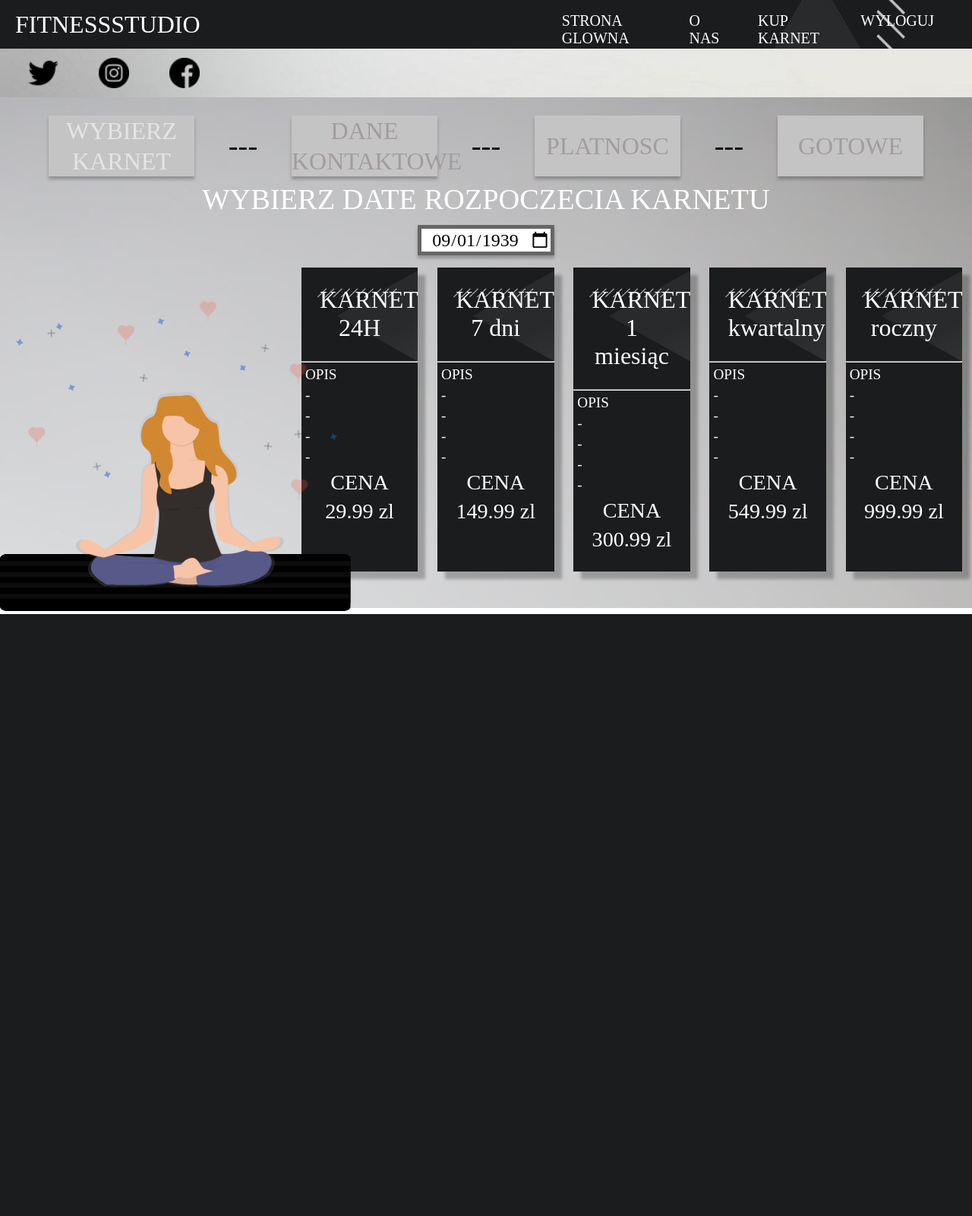
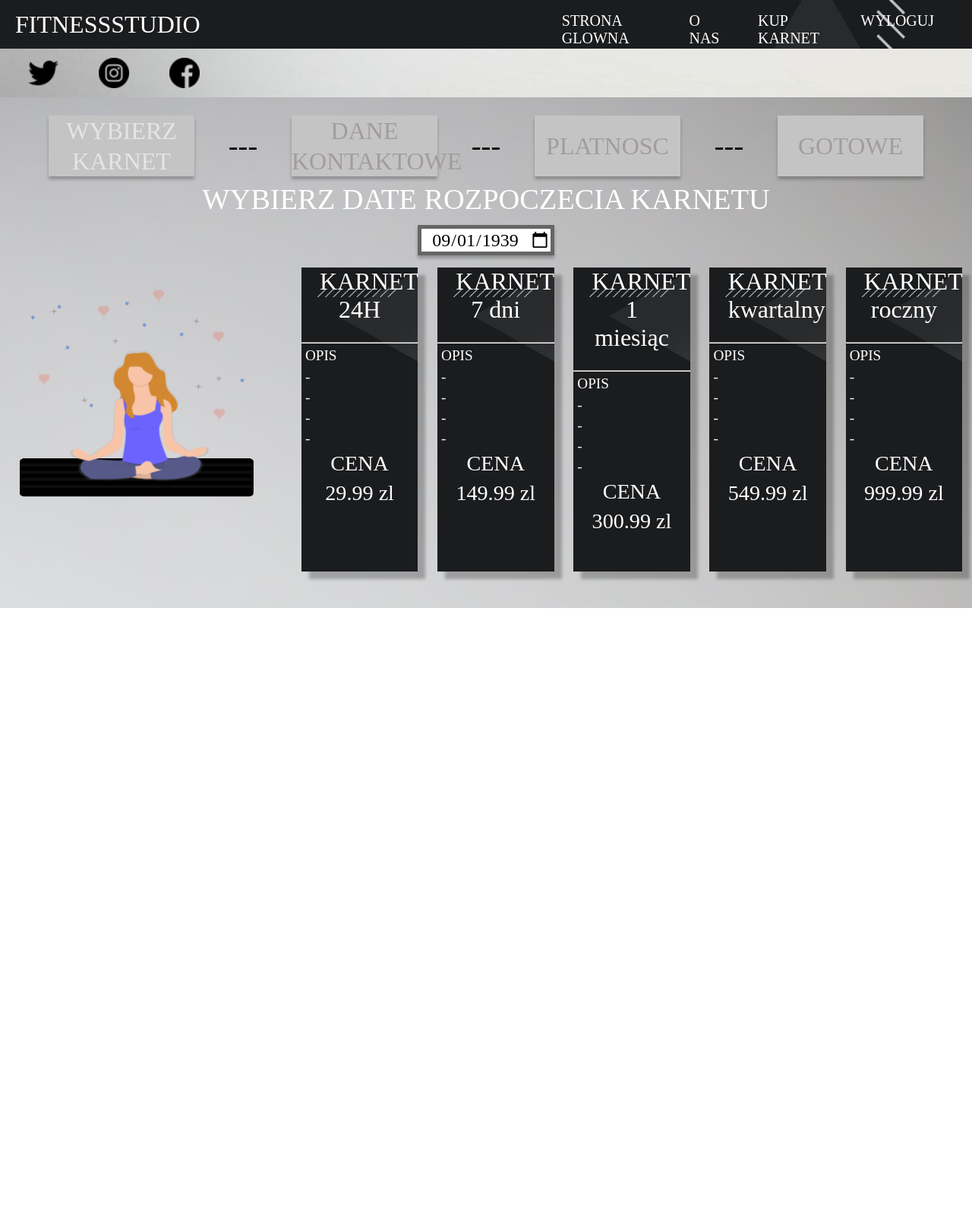
Before and after one commit to RyyyyC/FittnessStudio, a PHP site: page /Passes.php in a window 1280 px wide. Shown: the whole page at 76% size. Before the commit the page ends 808 px from the top, so only its background shows below. Run offline with PHP 8.4, Linux system fonts and the light colour scheme; some web fonts are replaced.

Commit message:
Add files via upload

```diff
--- a/Passes.php
+++ b/Passes.php
@@ -13,7 +13,7 @@
 		</title>
 	</head>
 	<body>
-		<section>
+		<section  id="sekcja_1">
 			<div class="Naglowek">
 				<div style="width: 70vw;">
 					<p id = "Logo">FITNESSSTUDIO</p>
@@ -150,7 +150,7 @@
                                 <path id="Vector_51" opacity="0.07" d="M262.147 326.861C259.473 322.59 255.303 319.468 250.451 318.103C245.6 316.739 240.414 317.231 235.905 319.483C244.285 325.78 253.53 327.461 262.147 326.861Z" fill="white"/>
                                 <path id="Vector_52" opacity="0.07" d="M276.33 323.136C278.999 318.865 283.164 315.743 288.012 314.378C292.859 313.014 298.042 313.506 302.546 315.757C294.185 322.028 284.948 323.703 276.33 323.136Z" fill="white"/>
                                 <path id="Vector_53" opacity="0.1" d="M226.45 286.594L231.58 318.744C231.58 318.744 226.305 334.51 231.58 350.024C236.854 365.539 225.072 423.338 225.072 423.338C225.072 423.338 286.88 443.119 324.635 420.338C324.635 420.338 296.863 361.787 308.619 342.27C320.375 322.753 308.817 315.118 308.817 315.118L310.623 279.209L302.118 276.71L297.113 312.243C297.113 312.243 262.583 336.264 237.059 315.243L231.553 276.71L226.45 286.594Z" fill="black"/>
-                                <path id="Vector_54" d="M226.199 286.343L231.58 319.245C231.58 319.245 226.305 335.011 231.58 350.525C236.854 366.04 225.072 423.839 225.072 423.839C225.072 423.839 286.88 443.62 324.635 420.839C324.635 420.839 296.863 362.282 308.619 342.765C320.375 323.248 308.817 315.619 308.817 315.619L310.623 279.71L302.118 277.211L297.113 312.744C297.113 312.744 262.583 336.764 237.059 315.744L231.553 277.211L226.199 286.343Z" fill="#332D2C"/>
+                                <path id="Vector_54" d="M226.199 286.343L231.58 319.245C231.58 319.245 226.305 335.011 231.58 350.525C236.854 366.04 225.072 423.839 225.072 423.839C225.072 423.839 286.88 443.62 324.635 420.839C324.635 420.839 296.863 362.282 308.619 342.765C320.375 323.248 308.817 315.619 308.817 315.619L310.623 279.71L302.118 277.211L297.113 312.744C297.113 312.744 262.583 336.764 237.059 315.744L231.553 277.211L226.199 286.343Z" fill="#6C63FF"/>
                                 <path id="Vector_55" d="M251.598 436.097L264.607 434.336C264.607 434.336 279.62 415.07 290.381 429.833C290.381 429.833 294.884 439.341 300.39 441.088C304.155 442.228 308.005 443.066 311.903 443.594L289.629 449.851C289.629 449.851 279.871 455.607 269.611 454.104C263.572 453.18 257.4 453.695 251.598 455.607V436.097Z" fill="#F7C4A7"/>
                                 <path id="Vector_56" opacity="0.1" d="M237.21 354.402C237.21 354.402 260.73 357.904 264.732 351.653L237.21 354.402Z" fill="black"/>
                                 <path id="Vector_57" opacity="0.1" d="M281.75 350.4C281.75 350.4 286.254 354.903 304.267 351.653L281.75 350.4Z" fill="black"/>
@@ -177,7 +177,8 @@
                     </section>
                 </div>
                 <div class="PrawyBok">
-                    <div class="KartaKarnet">
+                    <a href="#sekcja_2">
+                        <div class="KartaKarnet" href="#sekcja_2">
                             <p class="Tytul-Karent">KARNET 24H</p>
                             <hr>
                             <p class="opis-Karnet">OPIS</p>
@@ -188,7 +189,9 @@
                             <p class="cena-Karnet">CENA</p>
                             <p class="cena-Karnet">29.99 zl</p>
                         </div>
-                    <div class="KartaKarnet">
+                    </a>
+                    <a href="#sekcja_2">
+                        <div class="KartaKarnet" href="#sekcja_2">
                             <p class="Tytul-Karent">KARNET 7 dni</p>
                             <hr>
                             <p class="opis-Karnet">OPIS</p>
@@ -199,7 +202,9 @@
                             <p class="cena-Karnet">CENA</p>
                             <p class="cena-Karnet">149.99 zl</p>
                         </div>
-                    <div class="KartaKarnet">
+                    </a>
+                    <a href="#sekcja_2">
+                        <div class="KartaKarnet" href="#sekcja_2">
                             <p class="Tytul-Karent">KARNET 1 miesiąc</p>
                             <hr>
                             <p class="opis-Karnet">OPIS</p>
@@ -210,7 +215,9 @@
                             <p class="cena-Karnet">CENA</p>
                             <p class="cena-Karnet">300.99 zl</p>
                         </div>
-                    <div class="KartaKarnet">
+                    </a>
+                    <a href="#sekcja_2">
+                        <div class="KartaKarnet" href="#sekcja_2">
                             <p class="Tytul-Karent">KARNET kwartalny</p>
                             <hr>
                             <p class="opis-Karnet">OPIS</p>
@@ -221,7 +228,8 @@
                             <p class="cena-Karnet">CENA</p>
                             <p class="cena-Karnet">549.99 zl</p>
                         </div>
-                    <div class="KartaKarnet">
+                    <a href="#sekcja_2">
+                        <div class="KartaKarnet" >
                             <p class="Tytul-Karent">KARNET roczny</p>
                             <hr>
                             <p class="opis-Karnet">OPIS</p>
@@ -232,8 +240,11 @@
                             <p class="cena-Karnet">CENA</p>
                             <p class="cena-Karnet">999.99 zl</p>
                         </div>
+                    </a>
                 </div>
 		    </div>
+		</section>
+        <section id="sekcja_2">
         </section>
 		<script src="script.js"></script>
 	</body>
--- a/style.css
+++ b/style.css
@@ -1,8 +1,17 @@
+html {
+  scroll-behavior: smooth;
+}
+
 body {
   overflow-x: hidden;
   background-image: url("grafiki/background-body.png");
   background-size: 100vw 100vh;
   background-repeat: no-repeat;
+}
+
+body section {
+  width: 100vw;
+  height: 100vh;
 }
 
 body .Naglowek {
@@ -193,7 +202,7 @@ body .Glowna_2 .PrawyBok .KartaKarnet {
 }
 
 body .Glowna_2 .PrawyBok .KartaKarnet .Tytul-Karent {
-  margin: 1.9vw;
+  margin: 0 1.9vw 1.9vw 1.9vw;
   font-size: 2.5vw;
   color: #FFFFFF;
   text-align: center;
@@ -220,6 +229,11 @@ body .Glowna_2 .PrawyBok .KartaKarnet .cena-Karnet {
   font-family: Rationale;
 }
 
+body .Glowna_2 .PrawyBok a {
+  margin: 0;
+  padding: 0;
+}
+
 body .Glowna_2 .LewyBok {
   height: 0vh;
   width: 30vw;
@@ -229,6 +243,8 @@ body .Glowna_2 .LewyBok {
 }
 
 body .Glowna_2 .LewyBok .Animacja2 {
+  margin-left: 2vw;
+  margin-bottom: 5vh;
   height: 50vh;
   width: 35vw;
   text-align: center;
@@ -236,8 +252,8 @@ body .Glowna_2 .LewyBok .Animacja2 {
   color: #969090;
   -webkit-transform-origin: 0 0;
           transform-origin: 0 0;
-  -webkit-transform: scaleY(0.9) scaleX(0.9);
-          transform: scaleY(0.9) scaleX(0.9);
+  -webkit-transform: scaleY(0.6) scaleX(0.6);
+          transform: scaleY(0.6) scaleX(0.6);
 }
 
 body .Glowna_2 .LewyBok .Animacja2 .Akutalnosci {
--- a/style.scss
+++ b/style.scss
@@ -1,6 +1,12 @@
 
-
+html{
+    scroll-behavior: smooth;
+}
 body{
+    section{
+        width: 100vw;
+        height: 100vh;
+    }
     overflow-x: hidden;
     background-image: url("grafiki/background-body.png");
     background-size: 100vw 100vh;
@@ -146,7 +152,7 @@ body{
                 background-size: 12vw 50vh;
                 box-shadow: 10px 10px 4px rgba(0, 0, 0, 0.25);
                 .Tytul-Karent{
-                    margin: 1.9vw;
+                    margin: 0 1.9vw 1.9vw 1.9vw;
                     font-size:2.5vw;
                     color: #FFFFFF;
                     text-align: center;
@@ -170,19 +176,25 @@ body{
                     font-family: Rationale;
                 }
             }
+            a{
+                margin: 0;
+                padding: 0;
+            }
         }
         .LewyBok{
             height: 0vh;
             width: 30vw;
             display: flex;
             .Animacja2{
+                margin-left:2vw;
+                margin-bottom: 5vh;
                 height: 50vh;
                 width: 35vw;
                 text-align: center;
                 font-family: Rationale;
                 color: #969090;
                 transform-origin: 0 0;
-                transform: scaleY(0.9) scaleX(0.9);
+                transform: scaleY(0.6) scaleX(0.6);
                 .Akutalnosci{
                     font-size: 36px;
                     background-color: #AFAEAE;
```
Also changed, not shown: 1 other file. Lines whose indentation alone changed are shown as unchanged.
